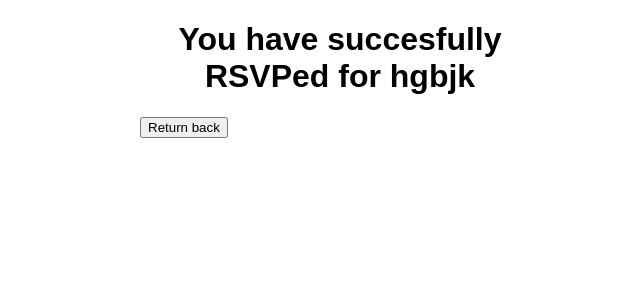
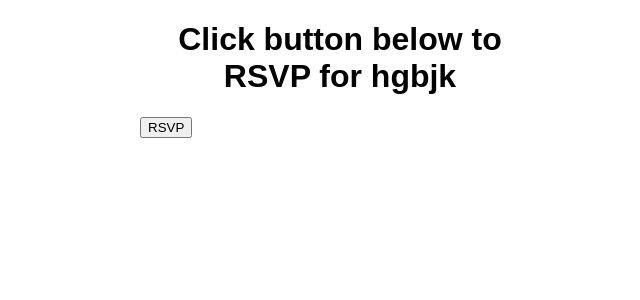
Before and after one commit to 305jhanson/HolidayHacksPython, a Flask app: page /rsvp/1 in a window 1280 px wide. Shown: the top 300 px of the page, without its empty margins (300-940 px from the left). Run offline with Flask 2, Linux system fonts and the light colour scheme; data comes from the database, SQL or seed files in the repository; both versions use the stored data as it was after the commit.

Commit message:
fix rsvp

```diff
--- a/templates/rsvp.html
+++ b/templates/rsvp.html
@@ -6,11 +6,11 @@
 
 {% block body %}
 <div class="content">
-    <h1 style="text-align: center">You have succesfully RSVPed for {{task.name}}</h1>
+    <h1 style="text-align: center">Click button below to RSVP for {{task.name}}</h1>
 
     <div class="form">
         <form action="/rsvp/{{task.id}}" method="POST">
-            <input type="submit" value="Return back">
+            <input type="submit" value="RSVP">
         </form>
     </div>
 </div>
```
Also changed, not shown: test.db.
